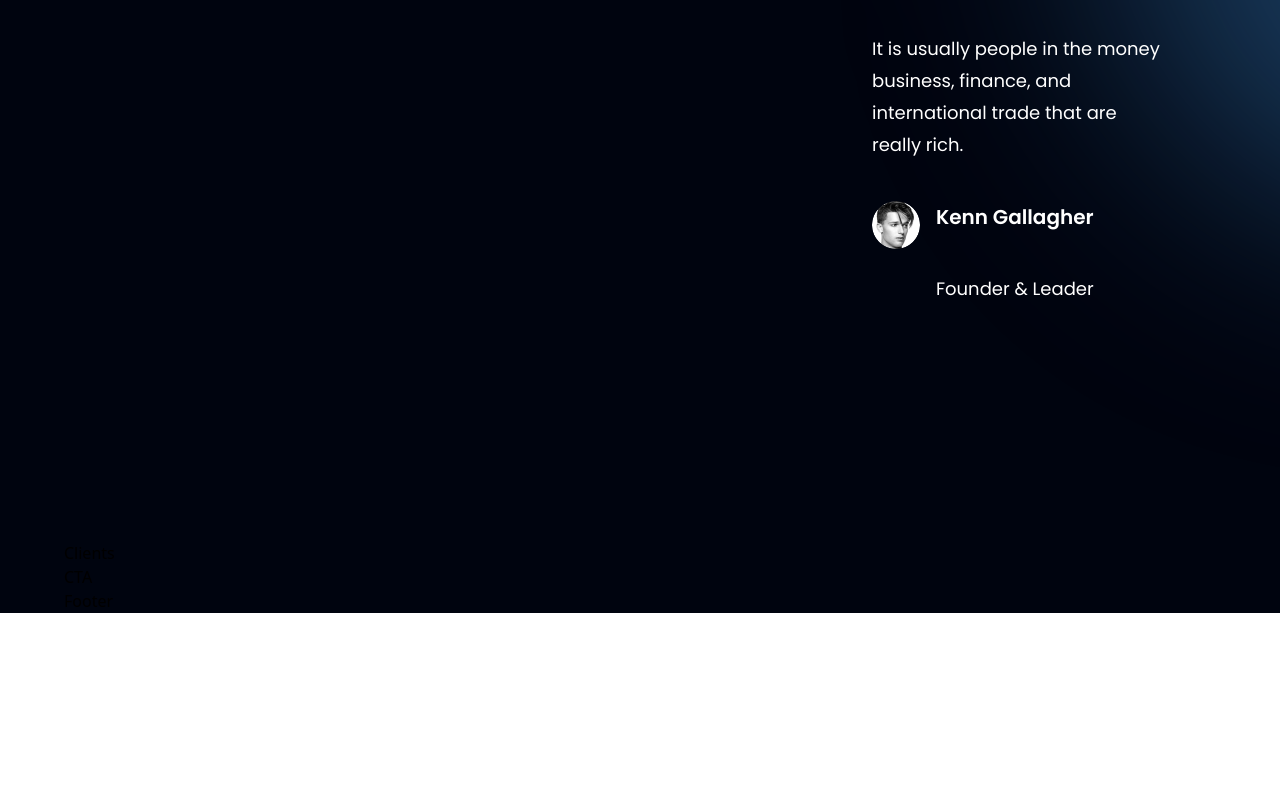
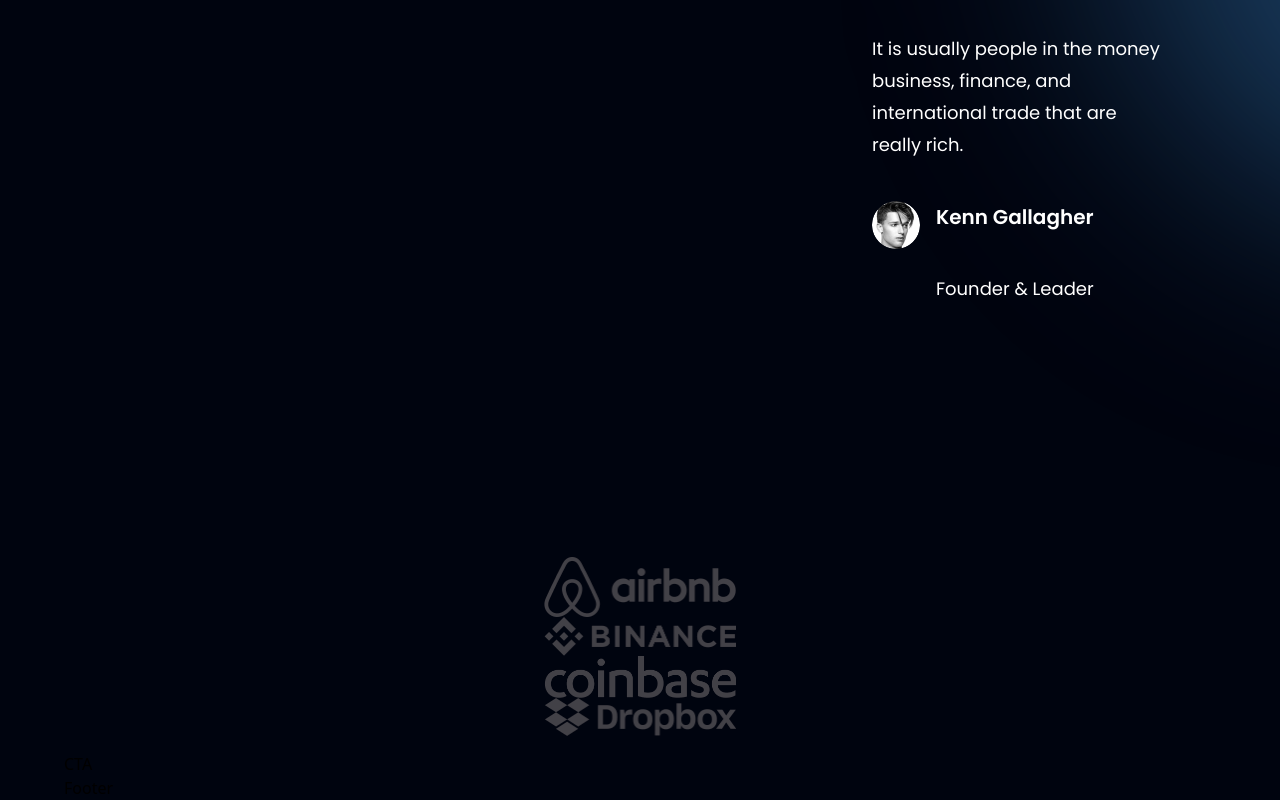
Before and after one commit to MG10327/BankApp, a React (Vite) app: page / in a window 1280 px wide. Shown: the part 3968-4768 px from the top of the page. Before the commit the page ends 4581 px from the top, so only its background shows below. Built offline with nearby package versions, Linux system fonts and the light colour scheme.

Commit message:
setup clients list

```diff
--- a/src/components/Clients.jsx
+++ b/src/components/Clients.jsx
@@ -1,8 +1,18 @@
 import React from 'react'
+import { clients } from '../constants'
+import styles from '../Style'
 
 const Clients = () => {
   return (
-    <div>Clients</div>
+    <section className={`${styles.flexCenter} my-4`}>
+      <div className="flex-wrap w-full">
+        {clients.map((client) =>
+          <div key={client.id} className={`flex-1 ${styles.flexCenter} sm: min-w-[192px] min-w-[120px]`}>
+            <img src={client.logo} alt="client" className='sm:w-[192px] w-[100px] object-contain' />
+          </div>
+        )}
+      </div>
+    </section>
   )
 }
 
```
